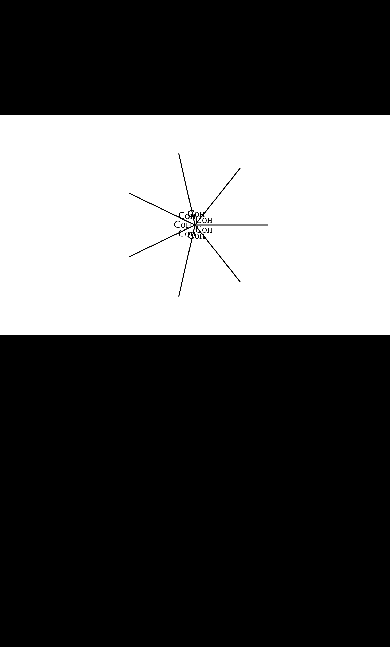
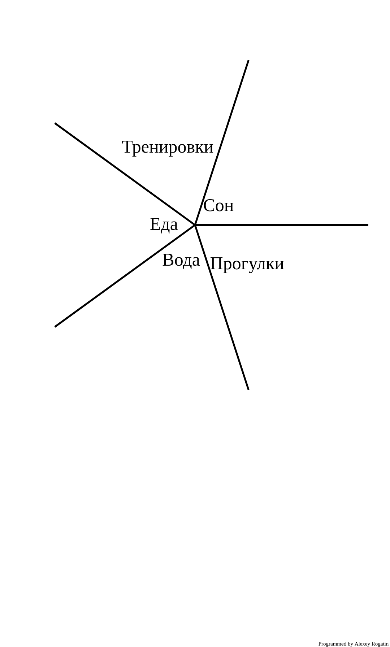
Before and after one commit to AlexeyRogatin/AlexeyRogatin.github.io, a plain HTML site: page program for training/index.html in a window 390 px wide. Shown: the part 197-844 px from the top of the page. Drawn offline with Linux system fonts and the light colour scheme.

Commit message:
optimization, bug fixes and mobile port

```diff
--- a/program for training/index.html
+++ b/program for training/index.html
@@ -2,6 +2,7 @@
 <html lang="eng">
 
 <head>
+    <meta name="viewport" content="width=device-width, initial-scale=1.0, maximum-scale=1.0, user-scalable=0">
     <title>
         Программа-график
     </title>
@@ -11,18 +12,21 @@
             padding: 0;
             margin: 0;
             overflow: hidden;
+            position: fixed;
         }
 
         body {
             display: flex;
             align-items: center;
             height: 100vh;
-            background: black;
-            image-rendering: pixelated;
+            background: white;
         }
 
         #canvas {
             width: 100%;
+            height: 100%;
+            margin: auto;
+            top: 0%;
         }
     </style>
 </head>
--- a/program for training/index.js
+++ b/program for training/index.js
@@ -2,13 +2,29 @@
 
 const canvas = document.getElementById("canvas");
 
-const SCREEN_RATIO = 16 / 9;
 
 function handleResize() {
     const rect = canvas.getBoundingClientRect();
-    canvas.width = 1920;
-    canvas.height = 1080;
-    canvas.style.height = rect.width / SCREEN_RATIO + 'px';
+    let SCREEN_RATIO = 1 / 1;
+
+    let rectWidth = rect.width;
+    let rectHeight = rect.height;
+    // if (isMobile && (window.orientation === "portrait-primary" || window.orientation === "portrait-secondary")) {
+    // rectWidth = rect.height;
+    // rectHeight = rect.width;
+    // }
+
+    if (rectWidth >= rectHeight) {
+        canvas.height = 1080;
+        canvas.width = 1080 / rectHeight * rectWidth;
+        canvas.style.height = rectHeight;
+        canvas.style.width = rectWidth;
+    } else {
+        canvas.width = 1080;
+        canvas.height = 1080 / rectWidth * rectHeight;
+        canvas.style.width = rectWidth;
+        canvas.style.height = rectHeight;
+    }
 }
 
 handleResize();
@@ -128,7 +144,59 @@ function drawText(x, y, text, textBaseline, textAlign, font, fillStyle, alpha, w
     ctx.fillText(line, x, y);
 }
 
-const OFFSET_VALUE = 5;
+let TEXT_HEIGHT = 50;
+if (isMobile) {
+    TEXT_HEIGHT = 80;
+}
+let font = TEXT_HEIGHT + 'px Brush Script MT';
+
+function computeOffset(title, index, dataLength, distance) {
+    let angleDelta = Math.PI * 2 / dataLength;
+    let midAngle = (index + 0.5) * angleDelta;
+    let angle1 = index * angleDelta;
+    let angle2 = angle1 + angleDelta;
+
+    let offset = Math.ceil(distance);
+    let pos = rotateVector(offset, 0, midAngle);
+    let offsetDelta = rotateVector(1, 0, midAngle);
+
+    let sqrDistance = distance * distance;
+    ctx.font = font;
+    let hlfWidth = ctx.measureText(title).width * 0.5;
+    let hlfHeight = TEXT_HEIGHT * 0.5;
+
+    let points = [
+        { x: pos.x - hlfWidth, y: pos.y - hlfHeight },
+        { x: pos.x - hlfWidth, y: pos.y + hlfHeight },
+        { x: pos.x + hlfWidth, y: pos.y - hlfHeight },
+        { x: pos.x + hlfWidth, y: pos.y + hlfHeight },
+    ];
+
+    let isValid;
+    do {
+        isValid = true;
+        for (let pointIndex = 0; pointIndex < points.length; pointIndex++) {
+            let pointRadius = points[pointIndex].x * points[pointIndex].x + points[pointIndex].y * points[pointIndex].y;
+            let pointAngle = angleBetweenPoints(0, 0, points[pointIndex].x, points[pointIndex].y);
+            if (pointRadius < sqrDistance || pointAngle < angle1 || pointAngle > angle2) {
+                isValid = false;
+                break;
+            }
+        }
+        points[0].x += offsetDelta.x;
+        points[0].y += offsetDelta.y;
+        points[1].x += offsetDelta.x;
+        points[1].y += offsetDelta.y;
+        points[2].x += offsetDelta.x;
+        points[2].y += offsetDelta.y;
+        points[3].x += offsetDelta.x;
+        points[3].y += offsetDelta.y;
+    }
+    while (!isValid);
+    return { x: points[0].x + hlfWidth, y: points[0].y + hlfHeight };
+}
+
+const LINE_WIDTH = 5;
 
 let colors = [
     'red',
@@ -149,50 +217,36 @@ let data = [
     {
         percent: 0,
         targetPercent: '0',
-        offset: OFFSET_VALUE,
+        offset: LINE_WIDTH,
         title: "Сон",
         text: "Ты что совсем!!!!!!! Больше спать надо!",
     },
     {
         percent: 0,
         targetPercent: '0',
-        offset: OFFSET_VALUE,
-        title: "Сон",
+        offset: LINE_WIDTH,
+        title: "Тренировки",
         text: "Ты что совсем!!!!!!! Больше спать надо!",
     },
     {
         percent: 0,
         targetPercent: '0',
-        offset: OFFSET_VALUE,
-        title: "Сон",
+        offset: LINE_WIDTH,
+        title: "Еда",
         text: "Ты что совсем!!!!!!! Больше спать надо!",
     },
     {
         percent: 0,
         targetPercent: '0',
-        offset: OFFSET_VALUE,
-        title: "Сон",
+        offset: LINE_WIDTH,
+        title: "Вода",
         text: "Ты что совсем!!!!!!! Больше спать надо!",
     },
     {
         percent: 0,
         targetPercent: '0',
-        offset: OFFSET_VALUE,
-        title: "Сон",
-        text: "Ты что совсем!!!!!!! Больше спать надо!",
-    },
-    {
-        percent: 0,
-        targetPercent: '0',
-        offset: OFFSET_VALUE,
-        title: "Сон",
-        text: "Ты что совсем!!!!!!! Больше спать надо! AAAAAAAAAAAAAA",
-    },
-    {
-        percent: 0,
-        targetPercent: '0',
-        offset: OFFSET_VALUE,
-        title: "Сон",
+        offset: LINE_WIDTH,
+        title: "Прогулки",
         text: "Ты что совсем!!!!!!! Больше спать надо!",
     },
 ]
@@ -204,106 +258,140 @@ for (let index = 0; index < window.localStorage.length; index++) {
     }
 }
 
-const FULL_RADIUS = 300;
+const FULL_RADIUS = 400;
 const TRANSITION_VALUE = 0.1;
-const TEXT_HEIGHT = 50;
 
 let writingIndex = -1;
-
-const isMobile = navigator.userAgentData.mobile;
+let lookingIndex = -1;
 
 function loop() {
+    //изменение положения отностительно камеры
     ctx.translate(-camera.x + canvas.width * 0.5, -camera.y + canvas.height * 0.5);
+
+    //очистка экрана
+    drawRect(camera.x, camera.y, canvas.width * camera.scale, canvas.height * camera.scale, 0, 'white');
+
+    //вычисление координаты мыши относительно камеры
     mouse.worldX = mouse.x + camera.x - canvas.width * 0.5;
     mouse.worldY = mouse.y + camera.y - canvas.height * 0.5;
     mouse.worldX = camera.x + (mouse.worldX - camera.x) * camera.scale;
     mouse.worldY = camera.y + (mouse.worldY - camera.y) * camera.scale;
 
-    drawRect(camera.x, camera.y, canvas.width * camera.scale, canvas.height * camera.scale, 0, 'white');
-
+    //переменная следящая за тем, чтобы не было нажато больше одной кнопки
     let buttonPressed = false;
 
-    if (writingIndex !== -1 && mouse.wentDown) {
+    //отмена режима ввода значений
+    if (writingIndex !== -1 && mouse.wentUp) {
+        //сохранение изменённого значения в localStorage
+        window.localStorage.setItem(String(writingIndex), data[writingIndex].targetPercent);
         writingIndex = -1;
         buttonPressed = true;
-        for (let saveIndex = 0; saveIndex < data.length; saveIndex++) {
-            window.localStorage.setItem(String(saveIndex), data[saveIndex].targetPercent);
-        }
     }
 
+    //подготовка значений единых для цикла
     let startAngle = 0;
     let angleDelta = Math.PI * 2 / data.length;
     let mouseAngle = angleBetweenPoints(0, 0, mouse.worldX, mouse.worldY);
 
     for (let arcIndex = 0; arcIndex < data.length; arcIndex++) {
+        //данные о дуге
         let dataEntry = data[arcIndex];
 
         let finishAngle = startAngle + angleDelta;
         let midAngle = (startAngle + finishAngle) / 2;
 
+        //смещение
         let offset = rotateVector(dataEntry.offset, 0, midAngle);
 
-        let entryCameraPos = rotateVector(FULL_RADIUS * dataEntry.percent + 50, 0, midAngle);
-        let entryPos = { x: entryCameraPos.x + offset.x, y: entryCameraPos.y + offset.y };
+        //вычисление позиции заголовка и текста записи
+        let entryPos = computeOffset(dataEntry.title, arcIndex, data.length, dataEntry.percent * FULL_RADIUS + 10);
+        entryPos.x += offset.x;
+        entryPos.y += offset.y;
 
-        if (camera.targetScale === 1 && mouse.wentDown && !buttonPressed) {
+        //переход в режим записи при нажатие на заголовок
+        if (camera.targetScale === 1 && mouse.wentUp && !buttonPressed) {
+            ctx.font = font;
             let textParam = ctx.measureText(dataEntry.title);
             if (mouse.worldX >= entryPos.x - textParam.width * 0.5 && mouse.worldX <= entryPos.x + textParam.width * 0.5 &&
                 mouse.worldY >= entryPos.y - TEXT_HEIGHT * 0.5 && mouse.worldY <= entryPos.y + TEXT_HEIGHT * 0.5) {
-                writingIndex = arcIndex;
-                if (isMobile) {
-                    prompt();
+                if (!isMobile) {
+                    writingIndex = arcIndex;
+                } else {
+                    data[arcIndex].targetPercent = window.prompt('Введите значение', data[arcIndex].targetPercent);
+                    buttonPressed = true;
                 }
             }
         }
 
-        let transition = 1 - (camera.scale - 0.1) * 10 / 9;
+        //текст заголовка
         let title = dataEntry.title;
 
+        //если курсор наведён на дугу или режим ввода
         if (writingIndex === arcIndex || vectorLength(mouse.worldX, mouse.worldY) <= FULL_RADIUS * 1.2 && startAngle < mouseAngle && finishAngle > mouseAngle && camera.targetScale === 1) {
+            //увеличивается смещение
             dataEntry.offset += 10;
-            if (mouse.wentDown && writingIndex === -1 && !buttonPressed) {
-                camera.targetX = entryCameraPos.x;
-                camera.targetY = entryCameraPos.y;
-                camera.targetScale = 0.1;
-                mouse.wentDown = false;
+            //если не вводим, то переходим в режим близкого просмотра
+            if (mouse.wentUp && writingIndex === -1 && !buttonPressed) {
+                lookingIndex = arcIndex;
+                mouse.wentUp = false;
             }
+            //если вводим, то меняется текст заголовка
             if (writingIndex === arcIndex) {
                 title = dataEntry.targetPercent;
             }
         }
-        dataEntry.offset = OFFSET_VALUE + (dataEntry.offset - OFFSET_VALUE) * 0.75;
+        //придаём инертности смещению заголовка при наведении мышки на дугу
+        dataEntry.offset = LINE_WIDTH + (dataEntry.offset - LINE_WIDTH) * 0.75;
 
-
+        //рисуем дугу
         drawArc(offset.x, offset.y, FULL_RADIUS * dataEntry.percent, startAngle, finishAngle, colors[arcIndex]);
 
+        //рисуем линюю рядом
         let finishPos = rotateVector(FULL_RADIUS * 1.2, 0, finishAngle);
-        drawLine(0, 0, finishPos.x, finishPos.y, OFFSET_VALUE);
+        drawLine(0, 0, finishPos.x, finishPos.y, LINE_WIDTH);
 
-        drawText(entryPos.x, entryPos.y - transition * 20, title, 'middle', 'center', TEXT_HEIGHT + 'px Brush Script MT', 'black', 1);
-
+        //прозрачность для вознакающего текста
         let textTransparency = 1 - (camera.scale - 0.1) / 0.05;
         if (textTransparency < 0) {
             textTransparency = 0;
         }
-        drawText(entryPos.x, entryPos.y - 10, Math.round(dataEntry.percent * 100) + '%', 'middle', 'center', TEXT_HEIGHT + 'px Brush Script MT', 'black', textTransparency);
-        drawText(entryPos.x, entryPos.y, dataEntry.text, 'middle', 'center', TEXT_HEIGHT + 'px Brush Script MT', 'black', textTransparency, canvas.width * 0.5, 10);
+        //если мы рассматриваем другой сектор, то прозрачность не повышается
+        if (arcIndex !== lookingIndex) {
+            textTransparency = 0;
+        } else {
+            //концетрируемся на рассматриваемом секторе
+            camera.targetX = entryPos.x;
+            camera.targetY = entryPos.y;
+            camera.targetScale = 0.1;
+        }
+        //пишем данные
+        drawText(entryPos.x, entryPos.y - textTransparency * 20, title, 'middle', 'center', font, 'black', 1);
+        drawText(entryPos.x, entryPos.y - textTransparency * 10, Math.round(dataEntry.percent * 100) + '%', 'middle', 'center', font, 'black', textTransparency);
+        drawText(entryPos.x, entryPos.y, dataEntry.text, 'middle', 'center', font, 'black', textTransparency, canvas.width * 0.5, 10);
 
+        //плавное изменение значений
+        dataEntry.percent += (Number(dataEntry.targetPercent) - dataEntry.percent) * TRANSITION_VALUE;
+
+        //рассматриваем для следующего угла
         startAngle = finishAngle;
-
-        dataEntry.percent += (Number(dataEntry.targetPercent) - dataEntry.percent) * TRANSITION_VALUE;
     }
 
-    if (Math.abs(camera.scale) !== 1 && mouse.wentDown) {
+    //выходим из режима просмотра
+    if (mouse.wentUp && !buttonPressed && lookingIndex !== -1) {
         camera.targetX = 0;
         camera.targetY = 0;
         camera.targetScale = 1;
+        lookingIndex = -1;
     }
+
+    drawText(canvas.width * 0.5, canvas.height * 0.5, 'Programmed by Alexey Rogatin', 'bottom', 'right', '15px comic', 'black', 1);
 
     clearMouse();
 
+    //перемещаем начало координат обратно
     ctx.translate(camera.x - canvas.width * 0.5, camera.y - canvas.height * 0.5);
 
+    //плавно перемещаем камеру
     camera.x += (camera.targetX - camera.x) * TRANSITION_VALUE;
     camera.y += (camera.targetY - camera.y) * TRANSITION_VALUE;
     camera.scale += (camera.targetScale - camera.scale) * TRANSITION_VALUE;
--- a/program for training/input.js
+++ b/program for training/input.js
@@ -1,4 +1,7 @@
-let mouse = {
+const isMobile = navigator.userAgentData.mobile;
+
+function makeTouch() {
+    let touch = {
         x: 0,
         y: 0,
         worldX: 0,
@@ -6,24 +9,27 @@ let mouse = {
         wentDown: false,
         isDown: false,
         wentUp: false,
+        id: -1,
+    }
+    return touch;
 }
 
+let mouse = makeTouch();
+
+if (!isMobile) {
     window.onmousemove = function onmousemove(event) {
         const rect = canvas.getBoundingClientRect();
         mouse.x = (event.clientX - rect.left) / canvas.clientWidth * canvas.width;
         mouse.y = (event.clientY - rect.top) / canvas.clientHeight * canvas.height;
     }
-
     window.onmousedown = function onmousedown(event) {
         mouse.wentDown = true;
         mouse.isDown = true;
     }
-
     window.onmouseup = function onmouseup(event) {
         mouse.wentUp = true;
         mouse.isDown = false;
     }
-
     window.onkeydown = function onkeydown(event) {
         if (writingIndex !== -1) {
             let valueStr = data[writingIndex].targetPercent;
@@ -48,8 +54,35 @@ window.onkeydown = function onkeydown(event) {
             data[writingIndex].targetPercent = valueStr;
         }
     }
+} else {
+    const rect = canvas.getBoundingClientRect();
+    window.ontouchmove = function ontouchmove(event) {
+        if (mouse.id === event.changedTouches[0].identifier) {
+            mouse.x = (event.changedTouches[0].clientX - rect.left) / canvas.clientWidth * canvas.width;
+            mouse.y = (event.changedTouches[0].clientY - rect.top) / canvas.clientHeight * canvas.height;
+        }
+    }
+    window.ontouchstart = function ontouchstart(event) {
+        if (!(mouse.isDown || mouse.wentUp)) {
+            mouse.id = event.changedTouches[0].identifier;
+
+            mouse.wentDown = true;
+            mouse.isDown = true;
+            mouse.x = (event.changedTouches[0].clientX - rect.left) / canvas.clientWidth * canvas.width;
+            mouse.y = (event.changedTouches[0].clientY - rect.top) / canvas.clientHeight * canvas.height;
+        }
+    }
+    window.ontouchend = function ontouchend(event) {
+        mouse.wentUp = true;
+        mouse.isDown = false;
+    }
+}
 
 function clearMouse() {
     mouse.wentDown = false;
     mouse.wentUp = false;
+    if (isMobile && !mouse.isDown && !mouse.wentUp) {
+        mouse.x = 99999;
+        mouse.y = 99999;
     }
+}
```
Lines whose indentation alone changed are shown as unchanged.
